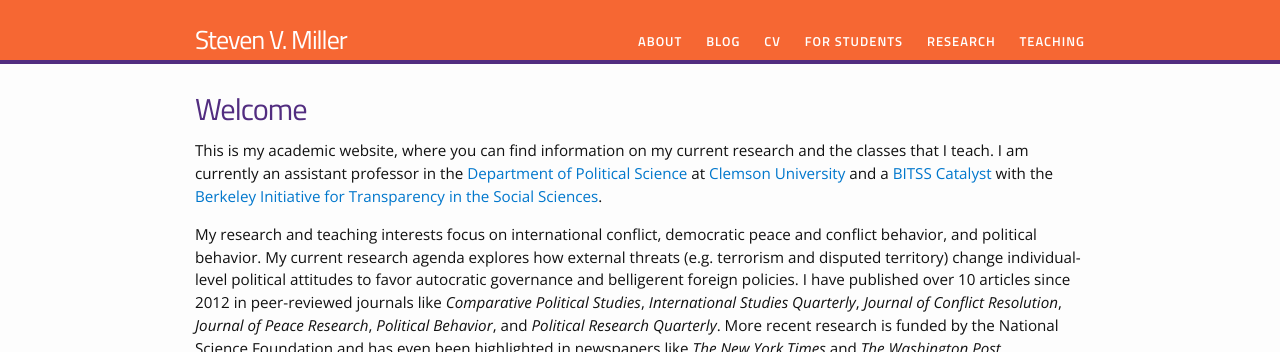
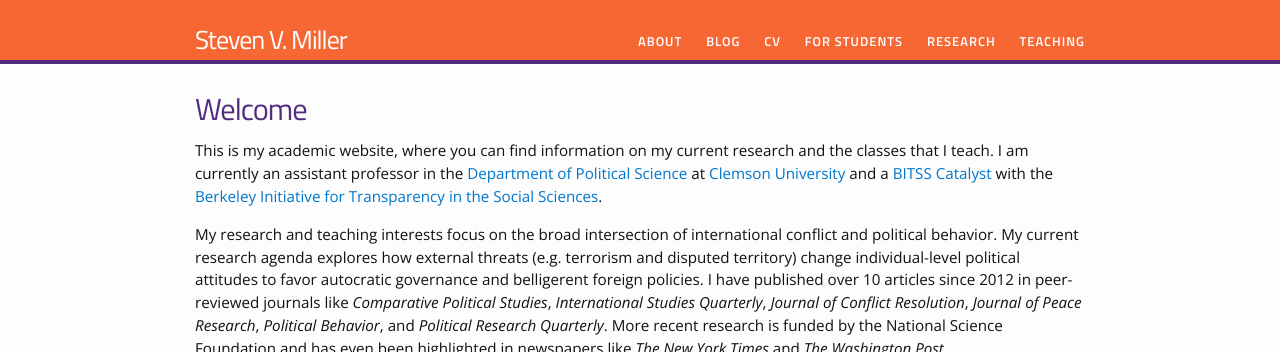
Before and after one commit to svmiller/svmiller.github.io, a Jekyll site: the page built from index.html, in a window 1280 px wide, cut to the strip 0-352 px from the top of the page. Built offline with Jekyll 4.4.1, drawn with Linux system fonts in a browser that asks for light colours; nearby versions of some CDN libraries; some web fonts are replaced.

Commit message:
redefine research/teaching interests

```diff
--- a/index.html
+++ b/index.html
@@ -10,7 +10,7 @@ layout: default
 
 	<p>This is my academic website, where you can find information on my current research and the classes that I teach. I am currently an assistant professor in the <a href="http://www.clemson.edu/cbbs/departments/political-science/">Department of Political Science</a> at <a href="http://www.clemson.edu/">Clemson University</a> and a <a href="https://www.bitss.org/people/steven-miller/">BITSS Catalyst</a> with the <a href="https://www.bitss.org">Berkeley Initiative for Transparency in the Social Sciences</a>.</p>
 
-	<p>My research and teaching interests focus on international conflict, democratic peace and conflict behavior, and political behavior. My current research agenda explores how external threats (e.g. terrorism and disputed territory) change individual-level political attitudes to favor autocratic governance and belligerent foreign policies. I have published over 10 articles since 2012 in peer-reviewed journals like <em>Comparative Political Studies</em>, <em>International Studies Quarterly</em>, <em>Journal of Conflict Resolution</em>, <em>Journal of Peace Research</em>, <em>Political Behavior</em>, and <em>Political Research Quarterly</em>. More recent research is funded by the National Science Foundation and has even been highlighted in newspapers like <em>The New York Times</em> and <em>The Washington Post</em>.</p>
+	<p>My research and teaching interests focus on the broad intersection of international conflict and political behavior. My current research agenda explores how external threats (e.g. terrorism and disputed territory) change individual-level political attitudes to favor autocratic governance and belligerent foreign policies. I have published over 10 articles since 2012 in peer-reviewed journals like <em>Comparative Political Studies</em>, <em>International Studies Quarterly</em>, <em>Journal of Conflict Resolution</em>, <em>Journal of Peace Research</em>, <em>Political Behavior</em>, and <em>Political Research Quarterly</em>. More recent research is funded by the National Science Foundation and has even been highlighted in newspapers like <em>The New York Times</em> and <em>The Washington Post</em>.</p>
 
 {% include image.html url="/images/buckeyeprotesteriran.jpg" caption="A supporter of defeated Iranian presidential candidate Mir Hossein Mousavi gestures during a rally in Tehran on June 15, 2009 (AFP/Getty Images)." width=580 align="center" %}
 
```
